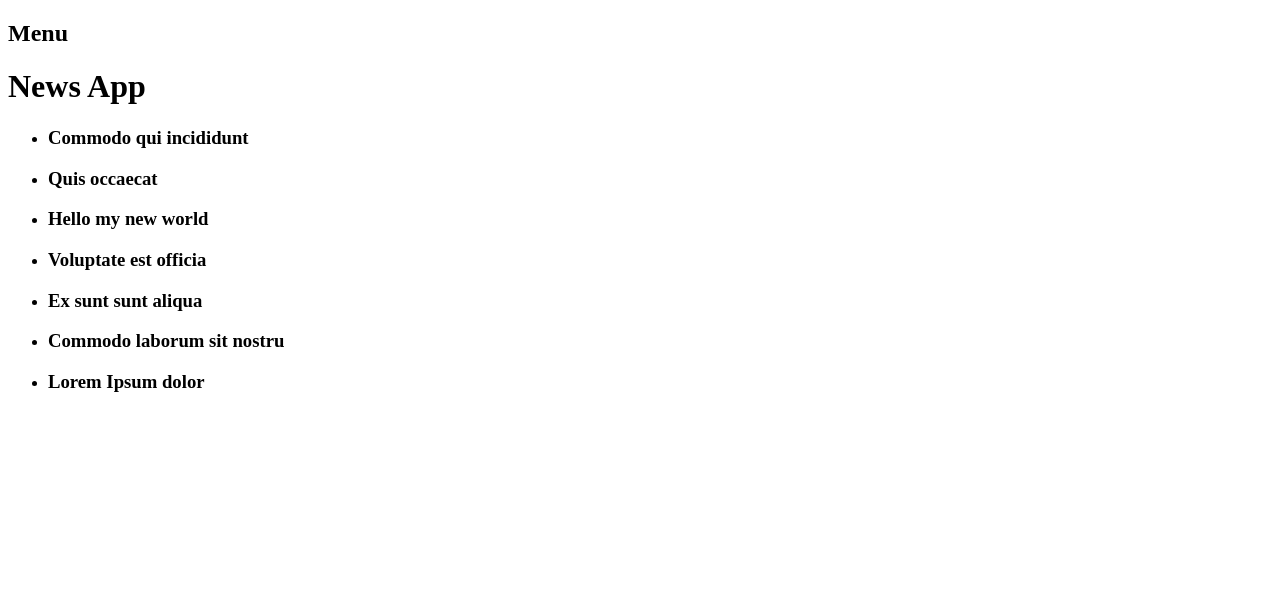
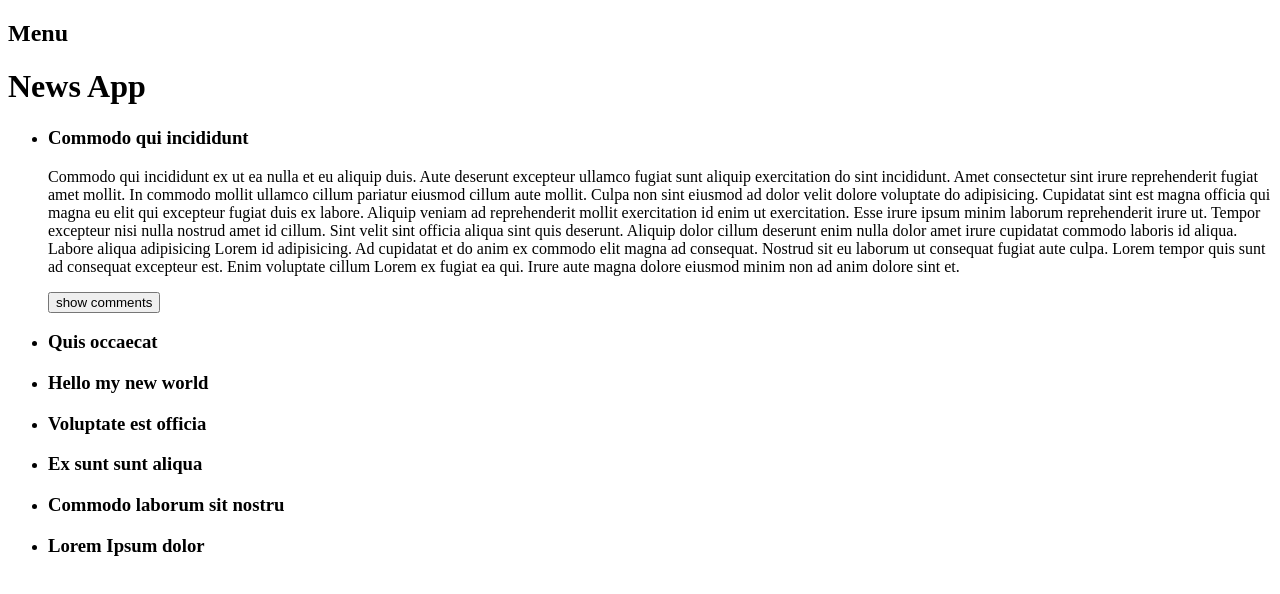
Before and after one commit to romabelka/js_ru_14_08, a React app: page / in a window 1280 px wide. Shown: the top 594 px of the page. Built offline with nearby package versions, Linux system fonts and the light colour scheme.

Commit message:
homework 2# angrytermit

```diff
--- a/src/components/Article.js
+++ b/src/components/Article.js
@@ -1,7 +1,7 @@
 import React, {Component} from 'react'
 import CommentList from './CommentList'
 import PropTypes from 'prop-types'
-import toggleOpen from '../decorators/toggleOpen'
+import toggleOpen from '../decorators/accordion'
 
 class Article extends Component {
     static propTypes = {
@@ -14,7 +14,6 @@ class Article extends Component {
 
     render() {
         const {article, toggleOpen} = this.props
-        console.log('---', toggleOpen)
 
         return (
             <div>
--- a/src/components/ArticleList.js
+++ b/src/components/ArticleList.js
@@ -1,18 +1,23 @@
 import React, {Component} from 'react'
 import Article from './Article'
+import PropTypes from 'prop-types'
+import Accordion from '../decorators/accordion'
 
 class ArticleList extends Component {
-    state = {
-        openArticleId: null
+    static propTypes = {
+        articles: PropTypes.array.isRequired,
+        toggleOpen: PropTypes.func.isRequired
     }
 
     render() {
-        const articleElements = this.props.articles.map(article => (
+        const toggleOpen = this.props.toggleOpen;
+
+        const articleElements = this.props.articles.map((article, key) => (
             <li key={article.id}>
                 <Article
                     article={article}
-                    isOpen={article.id === this.state.openArticleId}
-                    toggleOpen={this.toggleOpenArticle.bind(this, article.id)}
+                    isOpen={(article.id === this.props.openArticleId)}
+                    toggleOpen={toggleOpen(article.id)}
                 />
             </li>
         ))
@@ -24,15 +29,11 @@ class ArticleList extends Component {
         )
     }
 
-    toggleOpenArticle(openArticleId) {
-        this.setState({ openArticleId })
-    }
 
-/*
-    toggleOpenArticle = (openArticleId) => () => {
-        this.setState({ openArticleId })
-    }
-*/
+    // toggleOpenArticle = (openArticleId) => () => {
+    //     this.setState({ openArticleId })
+    // }
+
 }
 
-export default ArticleList
+export default Accordion(ArticleList)
--- a/src/components/CommentList.js
+++ b/src/components/CommentList.js
@@ -1,30 +1,36 @@
 import React, {Component} from 'react'
 import Comment from './Comment'
+import PropTypes from 'prop-types'
 import toggleOpen from '../decorators/toggleOpen'
 
 class CommentList extends Component {
+    static propTypes = {
+        comments: PropTypes.array.isRequired,
+        isOpen: PropTypes.bool.isRequired
+    }
+
     static defaultProps = {
         comments: []
     }
 
     componentWillMount() {
-        console.log('---', 'mounting comment list')
+        //console.log('---', 'mounting comment list')
     }
 
     componentDidMount() {
-        console.log('---', 'mounted')
+        //console.log('---', 'mounted')
     }
 
     componentWillReceiveProps() {
-        console.log('---', 'updating props')
+        //console.log('---', 'updating props')
     }
 
     componentWillUpdate() {
-        console.log('---', 'updating state or props')
+        //console.log('---', 'updating state or props')
     }
 
     componentWillUnmount() {
-        console.log('---', 'unmounting')
+        //console.log('---', 'unmounting')
     }
 
 
--- /dev/null
+++ b/src/decorators/accordion.js
@@ -0,0 +1,21 @@
+import React from 'react'
+import PropTypes from 'prop-types'
+
+export default (OriginalComponent) => class WrappedComponent extends React.Component {
+    state = {
+        //wanna show first element opened for first time page render
+        openArticleId: this.props.articles[0].id
+    }
+
+    // http://prgssr.ru/development/vvedenie-v-karrirovanie-v-javascript.html
+    // special type of function for decorators
+    toggleOpenArticle = (openArticleId) => () => {
+        //if all articlesclosed, give special state closedAll
+        openArticleId = openArticleId == this.state.openArticleId? 'closedAll': openArticleId;
+        this.setState( {openArticleId: openArticleId} )
+    }
+
+    render() {
+        return <OriginalComponent {...this.props} {...this.state} toggleOpen={this.toggleOpenArticle}/>
+    }
+}
```
